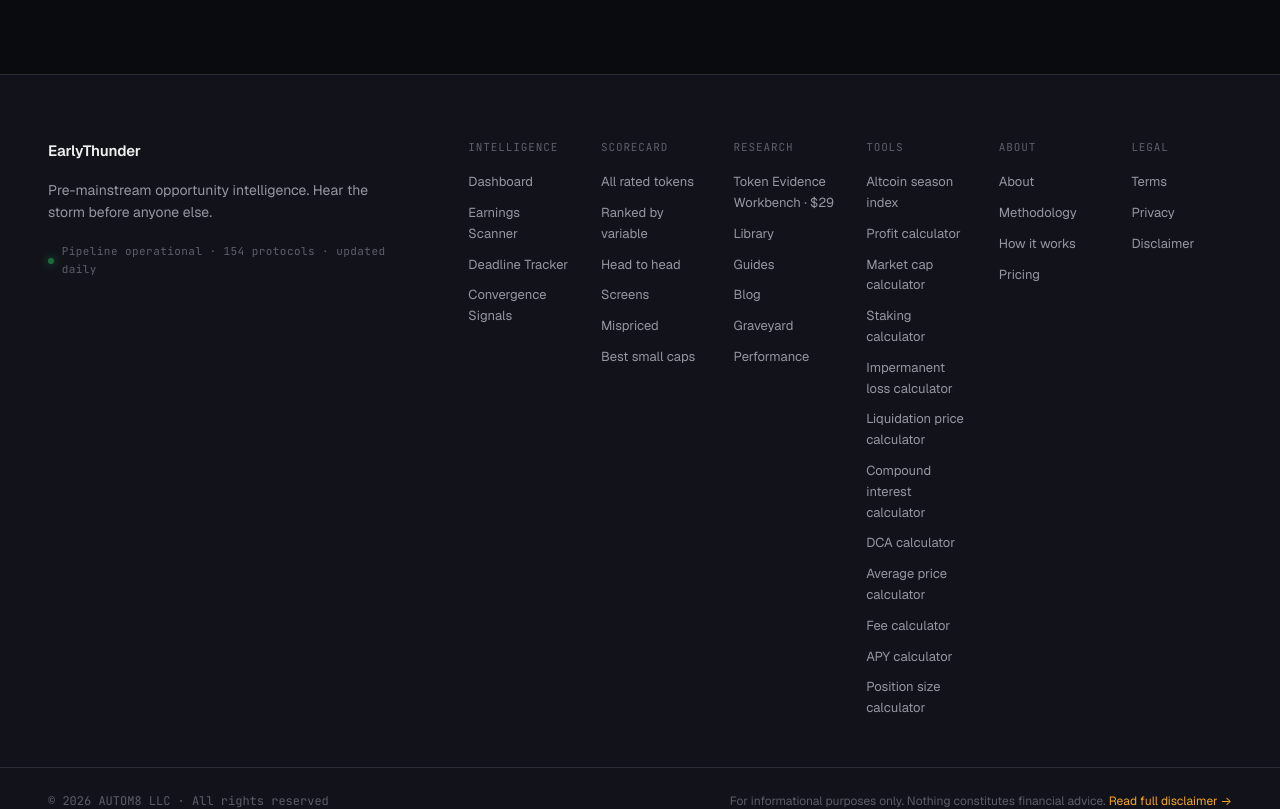
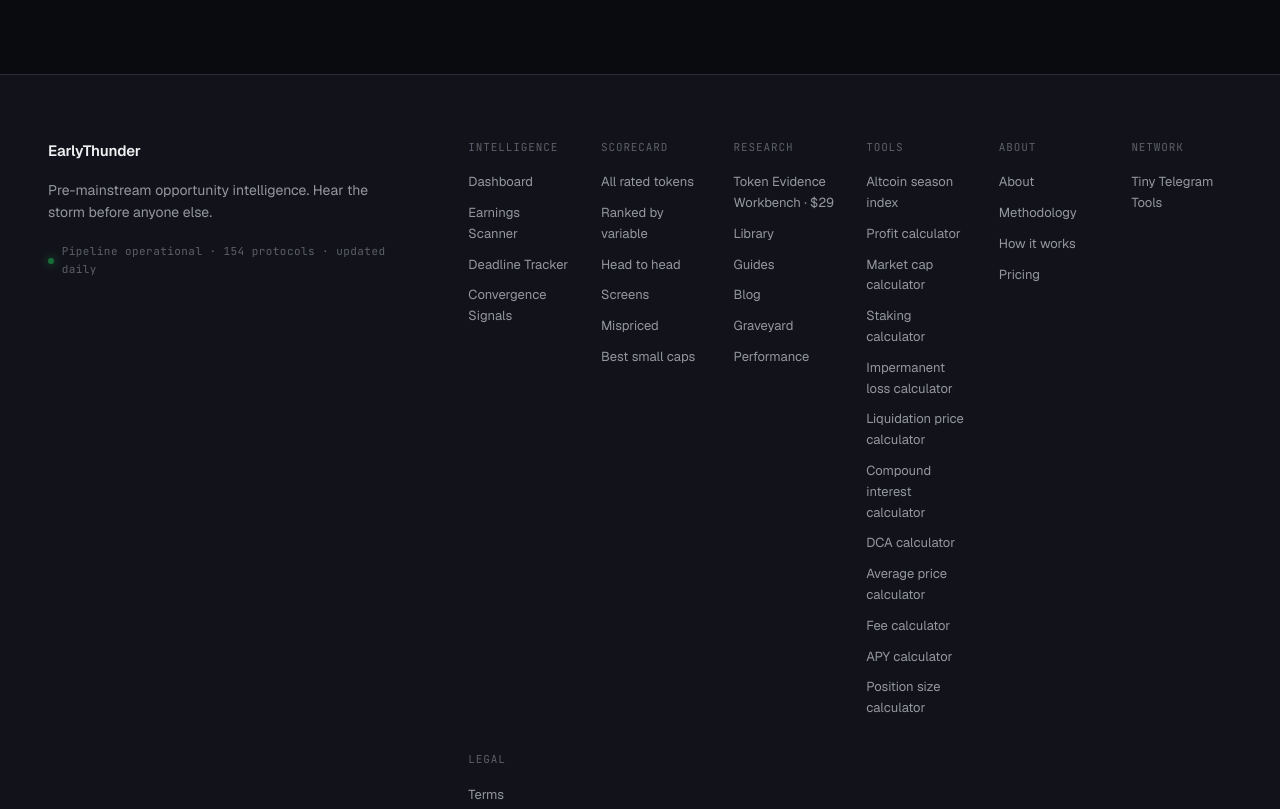
Before and after one commit to theluckystrike/earlythunder, a Next.js app: page / in a window 1280 px wide. Shown: the part 9640-10449 px from the top of the page. Built offline with nearby package versions, Linux system fonts and the light colour scheme.

Commit message:
Footer: add NETWORK section with tg.zovo.one (Tiny Telegram Tools)

```diff
--- a/src/components/Footer.tsx
+++ b/src/components/Footer.tsx
@@ -78,6 +78,12 @@ const FOOTER_SECTIONS: readonly FooterSection[] = [
     ],
   },
   {
+    title: "NETWORK",
+    links: [
+      { href: "https://tg.zovo.one", label: "Tiny Telegram Tools" },
+    ],
+  },
+  {
     title: "LEGAL",
     links: [
       { href: "/terms", label: "Terms" },
```
